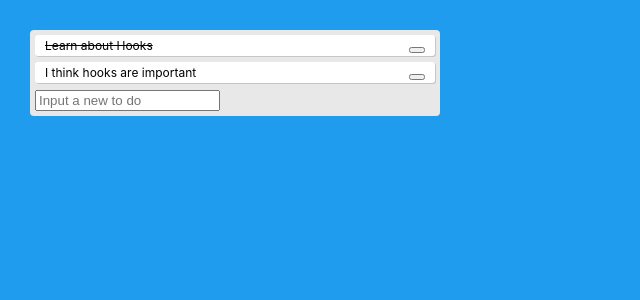
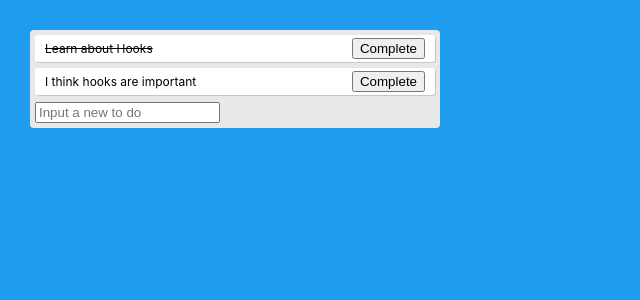
Before and after one commit to mwanjajoel/react-hooks, a React (Create React App) app: page / in a window 1280 px wide. Shown: the top 300 px of the page, without its empty margins (0-640 px from the left). Built offline with nearby package versions, Linux system fonts and the light colour scheme.

Commit message:
removed check button things

```diff
--- a/src/components/Todo.js
+++ b/src/components/Todo.js
@@ -6,7 +6,7 @@ function Todo({todo, index, completedTodo}) {
         <div className="todo" style={{ textDecoration: todo.isCompleted ? 'line-through': ''}}>
             {todo.text}
             <div>
-            <button type="checkbox" onClick={() => completedTodo(index)}></button>
+            <button onClick={() => completedTodo(index)}>Complete</button>
             </div>
         </div>
 
```
Also changed, not shown: 1 other file (tests, documents, lock files or other folders).
